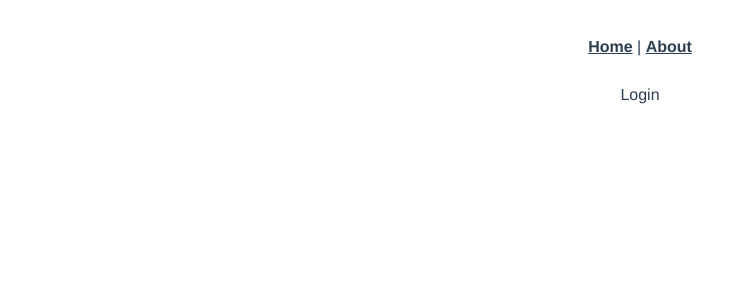
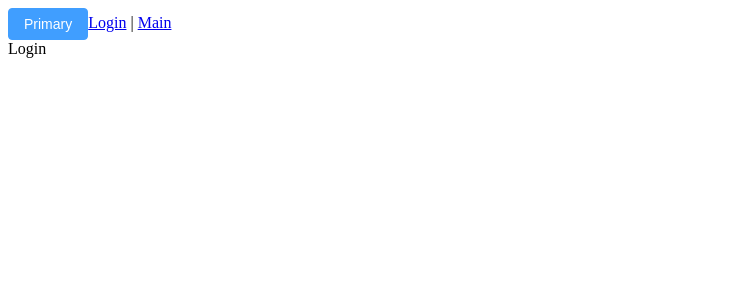
Before and after one commit to wffchong/vue-ts-cms, a Vue app: page /login in a window 1280 px wide. Before the commit this address had no page. Shown: the top 300 px of the page, without its empty margins (0-747 px from the left). Built offline with nearby package versions, Linux system fonts and the light colour scheme.

Commit message:
chore(project): element-plus按需加载

```diff
--- /dev/null
+++ b/auto-imports.d.ts
@@ -0,0 +1,5 @@
+// Generated by 'unplugin-auto-import'
+export {}
+declare global {
+
+}
--- a/package.json
+++ b/package.json
@@ -41,7 +41,9 @@
         "less": "^4.0.0",
         "less-loader": "^8.0.0",
         "prettier": "^2.6.2",
-        "typescript": "~4.5.5"
+        "typescript": "~4.5.5",
+        "unplugin-auto-import": "^0.8.7",
+        "unplugin-vue-components": "^0.19.6"
     },
     "config": {
         "commitizen": {
--- a/src/App.vue
+++ b/src/App.vue
@@ -1,30 +1,10 @@
 <template>
     <nav>
-        <router-link to="/">Home</router-link> |
-        <router-link to="/about">About</router-link>
+        <el-button type="primary">Primary</el-button>
+        <router-link to="/">Login</router-link> |
+        <router-link to="/main">Main</router-link>
     </nav>
     <router-view />
 </template>
 
-<style lang="less">
-#app {
-    font-family: Avenir, Helvetica, Arial, sans-serif;
-    -webkit-font-smoothing: antialiased;
-    -moz-osx-font-smoothing: grayscale;
-    text-align: center;
-    color: #2c3e50;
-}
-
-nav {
-    padding: 30px;
-
-    a {
-        font-weight: bold;
-        color: #2c3e50;
-
-        &.router-link-exact-active {
-            color: #42b983;
-        }
-    }
-}
-</style>
+<style lang="less"></style>
--- a/vue.config.js
+++ b/vue.config.js
@@ -1,4 +1,20 @@
 const { defineConfig } = require('@vue/cli-service')
+
+// element-plus按需加载
+const AutoImport = require('unplugin-auto-import/webpack')
+const Components = require('unplugin-vue-components/webpack')
+const { ElementPlusResolver } = require('unplugin-vue-components/resolvers')
+
 module.exports = defineConfig({
-    transpileDependencies: true
+    transpileDependencies: true,
+    configureWebpack: {
+        plugins: [
+            AutoImport({
+                resolvers: [ElementPlusResolver()]
+            }),
+            Components({
+                resolvers: [ElementPlusResolver()]
+            })
+        ]
+    }
 })
```
Also changed, not shown: components.d.ts (added, +14 -0 lines), 1 other file (tests, documents, lock files or other folders).
